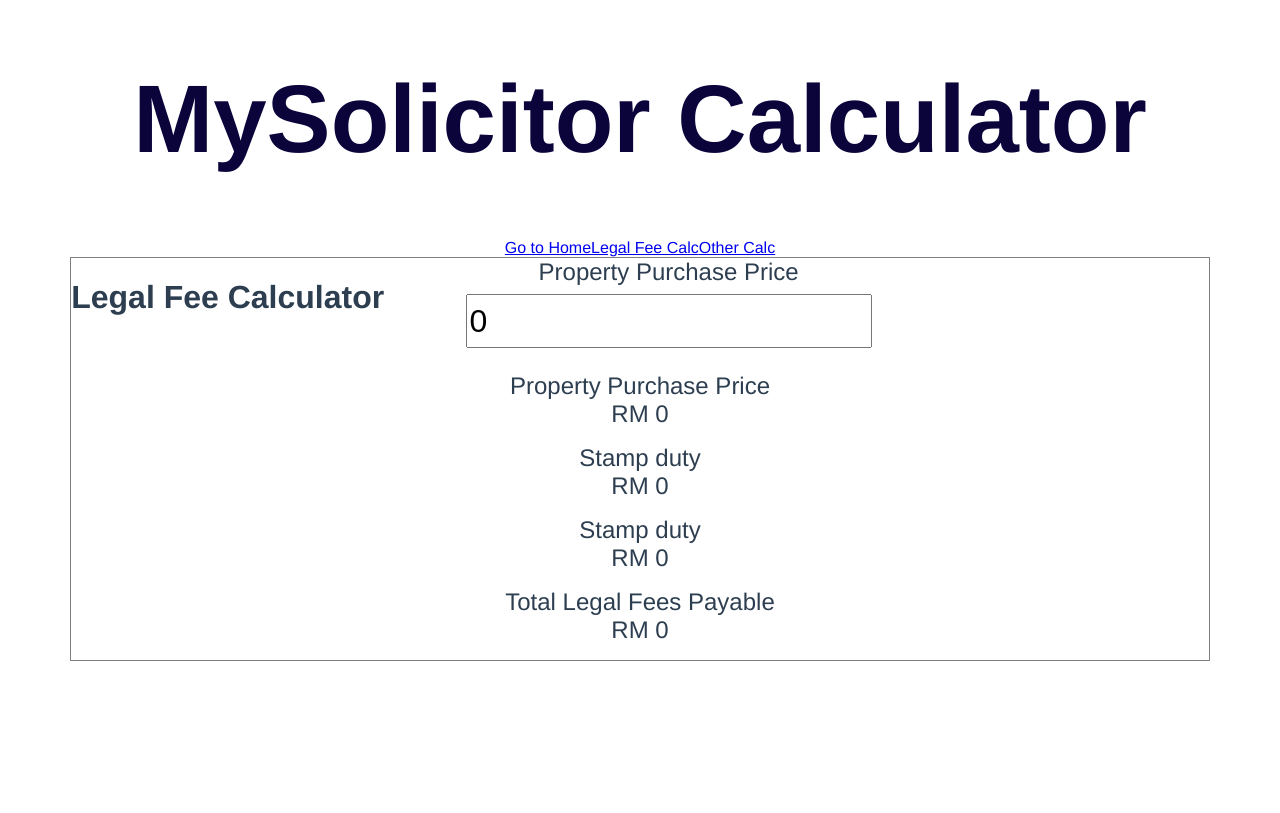
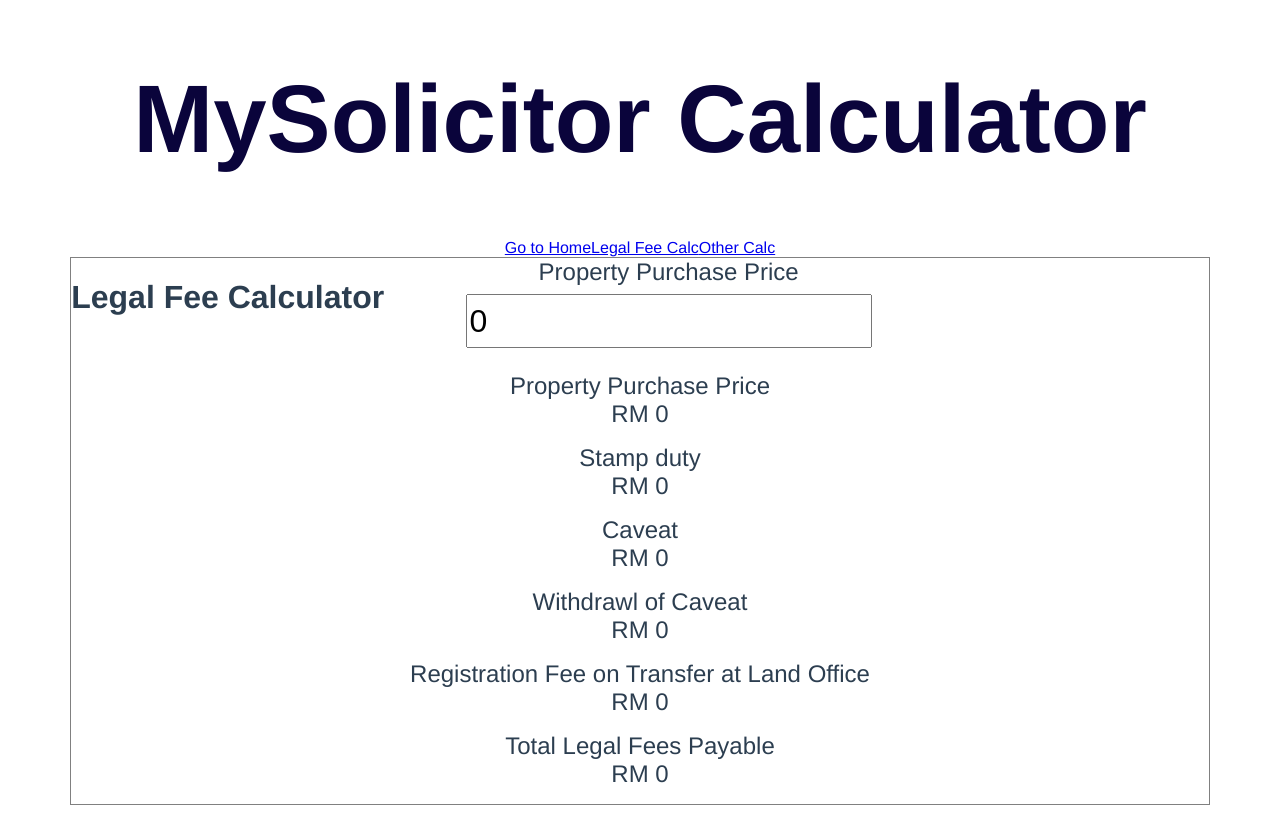
Before and after one commit to georgeLiew/Lawyer-Calculator, a Vue app: page /legalfeecalc in a window 1280 px wide. Built offline with nearby package versions, Linux system fonts and the light colour scheme.

Commit message:
Update LegalFeeCalc.vue

```diff
--- a/src/page/LegalFeeCalc.vue
+++ b/src/page/LegalFeeCalc.vue
@@ -18,8 +18,16 @@
         v-model="legalFee.stampduty"
       ></customLabelNumber>
       <customLabelNumber
-        labelName="Stamp duty"
-        v-model="legalFee.spa"
+        labelName="Caveat"
+        v-model="legalFee.stateFee.caveat_fee"
+      ></customLabelNumber>
+      <customLabelNumber
+        labelName="Withdrawl of Caveat"
+        v-model="legalFee.stateFee.Wcaveat_fee"
+      ></customLabelNumber>
+      <customLabelNumber
+        labelName="Registration Fee on Transfer at Land Office	"
+        v-model="legalFee.stateFee.transfer_fee"
       ></customLabelNumber>
       <customLabelNumber
         labelName="Total Legal Fees Payable"
@@ -42,6 +50,11 @@ export default {
         legalFeeAmount: 0,
         stampduty: 0,
         spa: 0,
+        stateFee: {
+          caveat_fee: 0,
+          Wcaveat_fee: 0,
+          transfer_fee: 0,
+        },
       },
     };
   },
@@ -55,8 +68,10 @@ export default {
     onPurchasePriceChange(e) {
       this.legalFee.stampduty = calcStampDuty(e);
       this.legalFee.spa = calcSPAfee(e);
-
-      this.legalFee.legalFeeAmount = this.legalFee.stampduty + this.legalFee.spa;
+      this.legalFee.stateFee =calcStateFee('kualalumpur',e);
+      console.log(this.legalFee.stateFee);
+      this.legalFee.legalFeeAmount =
+        this.legalFee.stampduty + this.legalFee.spa+ this.legalFee.stateFee.caveat_fee + this.legalFee.stateFee.Wcaveat_fee + this.legalFee.stateFee.transfer_fee;
     },
   },
   components: {
@@ -106,6 +121,237 @@ function calcSPAfee(purchasePrice) {
   }
   return pcount;
 }
+
+function calcStateFee(chosenState,purchasePrice) {
+  var stateFee={
+          caveat_fee: 0,
+          Wcaveat_fee: 0,
+          transfer_fee: 0,
+        };
+  switch (chosenState) {
+    case "kualalumpur":
+      stateFee.caveat_fee = 300;
+      stateFee.Wcaveat_fee = 50;
+      stateFee.transfer_fee = 100;
+      break;
+    case "selangor":
+      stateFee.caveat_fee = 320;
+      stateFee.Wcaveat_fee = 60;
+      stateFee.transfer_fee = selangorTransferFee(purchasePrice);
+      break;
+    case "pulau":
+      stateFee.caveat_fee = 300;
+      stateFee.Wcaveat_fee = 300;
+      stateFee.transfer_fee = pulaoTransferFee(purchasePrice);
+      break;
+    case "perak":
+      stateFee.caveat_fee = 150;
+      stateFee.Wcaveat_fee = 200;
+      stateFee.transfer_fee = perakTransferFee(purchasePrice);
+      break;
+    case "terengganu":
+      stateFee.caveat_fee = 60;
+      stateFee.Wcaveat_fee = 20;
+      stateFee.transfer_fee = 50;
+      break;
+    case "pahang":
+      stateFee.caveat_fee = 50;
+      stateFee.Wcaveat_fee = 20;
+      stateFee.transfer_fee = pahangTransferFee(purchasePrice);
+      break;
+    case "johor":
+      stateFee.caveat_fee = 150;
+      stateFee.Wcaveat_fee = 60;
+      stateFee.transfer_fee = johorTransferFee(purchasePrice);
+      break;
+    case "kedah":
+      stateFee.caveat_fee = 200;
+      stateFee.Wcaveat_fee = 200;
+      stateFee.transfer_fee = kedahTransferFee(purchasePrice);
+      break;
+    case "kelantan":
+      stateFee.caveat_fee = 200;
+      stateFee.Wcaveat_fee = 120;
+      stateFee.transfer_fee = kelantanTransferFee(purchasePrice);
+      break;
+    case "perlis":
+      stateFee.caveat_fee = 100;
+      stateFee.Wcaveat_fee = 50;
+      stateFee.transfer_fee = 50; // flat fee
+      break;
+
+    case "melaka":
+      stateFee.caveat_fee = 200;
+      stateFee.Wcaveat_fee = 200;
+      if (purchasePrice <= 100000)
+        // flat fee
+        stateFee.transfer_fee = 100;
+      else stateFee.transfer_fee = purchasePrice * 0.001;
+      break;
+  }
+  return stateFee;
+}
+
+function selangorTransferFee(purchasePrice) {
+  var transfer_fee;
+  if (purchasePrice > 0 && purchasePrice <= 50000) transfer_fee = 50;
+  else if (purchasePrice >= 50001 && purchasePrice <= 200000)
+    transfer_fee = 200;
+  else if (purchasePrice > 200000 && purchasePrice <= 500000)
+    transfer_fee = 400;
+  else if (purchasePrice > 500000 && purchasePrice <= 1000000)
+    transfer_fee = 500;
+  else if (purchasePrice > 1000000) transfer_fee = 1500;
+  return transfer_fee;
+}
+
+function pulaoTransferFee(purchasePrice) {
+  var transfer_fee;
+  if (purchasePrice > 0 && purchasePrice <= 25000) transfer_fee = 50;
+  else if (purchasePrice >= 25001 && purchasePrice <= 50000) transfer_fee = 75;
+  else if (purchasePrice >= 50001 && purchasePrice <= 100000)
+    transfer_fee = 125;
+  else if (purchasePrice >= 100001 && purchasePrice <= 200000)
+    transfer_fee = 250;
+  else if (purchasePrice >= 200001 && purchasePrice <= 300000)
+    transfer_fee = 375;
+  else if (purchasePrice >= 300001 && purchasePrice <= 400000)
+    transfer_fee = 550;
+  else if (purchasePrice >= 400001 && purchasePrice <= 500000)
+    transfer_fee = 1000;
+  else if (purchasePrice >= 500001 && purchasePrice <= 600000)
+    transfer_fee = 1250;
+  else if (purchasePrice >= 600001 && purchasePrice <= 700000)
+    transfer_fee = 1500;
+  else if (purchasePrice >= 700001 && purchasePrice <= 800000)
+    transfer_fee = 1750;
+  else if (purchasePrice >= 800001 && purchasePrice <= 900000)
+    transfer_fee = 2000;
+  else if (purchasePrice >= 900001 && purchasePrice <= 1000000)
+    transfer_fee = 2250;
+  else if (purchasePrice > 1000000)
+    transfer_fee = (purchasePrice - 1000000) * 0.005 + 2250 * 1;
+
+  return transfer_fee;
+}
+
+function perakTransferFee(purchasePrice) {
+  var transfer_fee;
+  if (purchasePrice > 0 && purchasePrice <= 30000) transfer_fee = 50;
+  else if (purchasePrice >= 30001 && purchasePrice <= 50000) transfer_fee = 80;
+  else if (purchasePrice >= 50001 && purchasePrice <= 100000)
+    transfer_fee = 150;
+  else if (purchasePrice >= 100001 && purchasePrice <= 150000)
+    transfer_fee = 250;
+  else if (purchasePrice >= 150001 && purchasePrice <= 200000)
+    transfer_fee = 300;
+  else if (purchasePrice >= 200001 && purchasePrice <= 250000)
+    transfer_fee = 350;
+  else if (purchasePrice >= 250001 && purchasePrice <= 300000)
+    transfer_fee = 400;
+  else if (purchasePrice >= 300001 && purchasePrice <= 500000)
+    transfer_fee = purchasePrice * 0.0015;
+  else if (purchasePrice > 500000) transfer_fee = purchasePrice * 0.002;
+
+  return transfer_fee;
+}
+
+function pahangTransferFee(purchasePrice) {
+  var transfer_fee;
+  if (purchasePrice > 0 && purchasePrice <= 25000) transfer_fee = 25;
+  else if (purchasePrice >= 25001 && purchasePrice <= 50000) transfer_fee = 50;
+  else if (purchasePrice >= 50001 && purchasePrice <= 100000)
+    transfer_fee = 100;
+  else if (purchasePrice >= 100001 && purchasePrice <= 250000)
+    transfer_fee = 400;
+  else if (purchasePrice >= 250001 && purchasePrice <= 500000)
+    transfer_fee = 800;
+  else if (purchasePrice > 500000) {
+    purchasePrice = purchasePrice - 500000;
+
+    transfer_fee = Math.floor(purchasePrice / 50000) * 100 + 1200 * 1;
+  }
+
+  return transfer_fee;
+}
+
+function johorTransferFee(purchasePrice) {
+  var transfer_fee;
+  if (purchasePrice > 0 && purchasePrice <= 25000) transfer_fee = 50;
+  else if (purchasePrice >= 25001 && purchasePrice <= 50000) transfer_fee = 80;
+  else if (purchasePrice >= 50001 && purchasePrice <= 100000)
+    transfer_fee = 150;
+  else if (purchasePrice >= 100001 && purchasePrice <= 200000)
+    transfer_fee = 300;
+  else if (purchasePrice >= 200001 && purchasePrice <= 300000)
+    transfer_fee = 600;
+  else if (purchasePrice >= 300001 && purchasePrice <= 400000)
+    transfer_fee = 1500;
+  else if (purchasePrice >= 400001 && purchasePrice <= 500000)
+    transfer_fee = 2000;
+  else if (purchasePrice > 500000) {
+    purchasePrice = purchasePrice - 500000;
+
+    transfer_fee = Math.floor(purchasePrice / 50000) * 500 + 2000 * 1;
+  }
+
+  return transfer_fee;
+}
+
+function kedahTransferFee(purchasePrice) {
+  var transfer_fee;
+  if (purchasePrice > 0 && purchasePrice <= 50000) transfer_fee = 100;
+  else if (purchasePrice >= 50001 && purchasePrice <= 150000)
+    transfer_fee = 300;
+  else if (purchasePrice >= 150001 && purchasePrice <= 300000)
+    transfer_fee = 500;
+  else if (purchasePrice >= 300001 && purchasePrice <= 500000)
+    transfer_fee = 800;
+  else if (purchasePrice >= 500001 && purchasePrice <= 750000)
+    transfer_fee = 1500;
+  else if (purchasePrice >= 750001 && purchasePrice <= 1000000)
+    transfer_fee = 3000;
+  else if (purchasePrice > 1000000) {
+    purchasePrice = purchasePrice - 1000000;
+
+    transfer_fee = purchasePrice * 0.005;
+  }
+
+  return transfer_fee;
+}
+
+function kelantanTransferFee(purchasePrice) {
+  var transfer_fee;
+  if (purchasePrice > 0 && purchasePrice <= 10000) transfer_fee = 50;
+  else if (purchasePrice >= 10001 && purchasePrice <= 50000) transfer_fee = 120;
+  else if (purchasePrice >= 50001 && purchasePrice <= 100000)
+    transfer_fee = 140;
+  else if (purchasePrice >= 100001 && purchasePrice <= 200000)
+    transfer_fee = 160;
+  else if (purchasePrice >= 200001 && purchasePrice <= 300000)
+    transfer_fee = 260;
+  else if (purchasePrice >= 300001 && purchasePrice <= 400000)
+    transfer_fee = 360;
+  else if (purchasePrice >= 400001 && purchasePrice <= 500000)
+    transfer_fee = 460;
+  else if (purchasePrice >= 500001 && purchasePrice <= 600000)
+    transfer_fee = 560;
+  else if (purchasePrice >= 600001 && purchasePrice <= 700000)
+    transfer_fee = 660;
+  else if (purchasePrice >= 700001 && purchasePrice <= 800000)
+    transfer_fee = 760;
+  else if (purchasePrice >= 800001 && purchasePrice <= 900000)
+    transfer_fee = 860;
+  else if (purchasePrice >= 900001 && purchasePrice <= 1000000)
+    transfer_fee = 1060;
+  else if (purchasePrice > 1000000) {
+    purchasePrice = purchasePrice - 1000000;
+
+    transfer_fee = purchasePrice * 0.0025 + 1060 * 1;
+  }
+
+  return transfer_fee;
+}
 </script>
 
 <!-- Add "scoped" attribute to limit CSS to this component only -->
```
